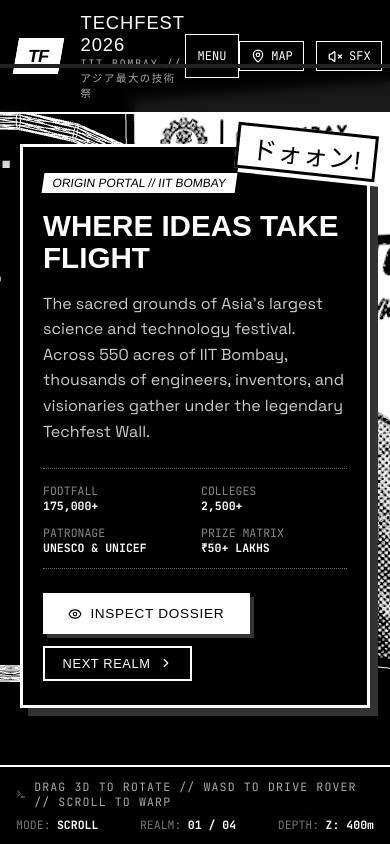
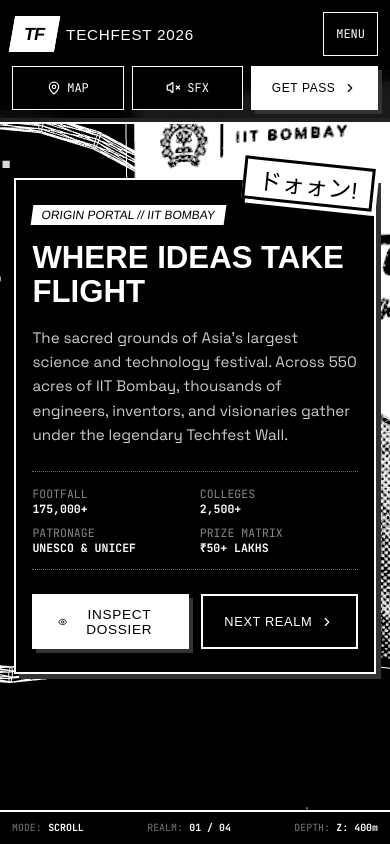
Before and after one commit to mantisdarling/Techfest-IITB-Parallax, a React (Vite) app: page / in a window 390 px wide. Shown: the top 844 px of the page. Built offline with nearby package versions, Linux system fonts and the light colour scheme; a web font is replaced by a local one.

Commit message:
feat: add compact phone layout for HUD and cards

```diff
--- a/src/App.css
+++ b/src/App.css
@@ -722,6 +722,199 @@
   }
 }
 
+@media (max-width: 600px) {
+  .manga-hud-header {
+    flex-wrap: wrap;
+    gap: 0.6rem;
+    padding: max(0.75rem, env(safe-area-inset-top)) max(0.75rem, env(safe-area-inset-right)) 0.75rem
+      max(0.75rem, env(safe-area-inset-left));
+  }
+
+  .hud-brand {
+    flex: 1;
+    min-width: 0;
+    gap: 0.6rem;
+  }
+
+  .brand-main {
+    font-size: 0.95rem;
+  }
+
+  .brand-sub {
+    display: none;
+  }
+
+  .mobile-nav {
+    order: 1;
+  }
+
+  .mobile-nav-panel {
+    position: fixed;
+    top: calc(env(safe-area-inset-top) + 4.5rem);
+    right: 0.75rem;
+  }
+
+  .hud-controls {
+    order: 2;
+    width: 100%;
+    gap: 0.5rem;
+  }
+
+  .control-icon-btn,
+  .hud-pass-btn {
+    flex: 1;
+    min-height: 44px;
+    justify-content: center;
+  }
+
+  .scroll-tracker {
+    top: calc(118px + env(safe-area-inset-top));
+  }
+
+  .scroll-realm {
+    padding: 9rem 0.9rem 7rem;
+  }
+
+  .realm-content.right-aligned {
+    margin-left: 0;
+  }
+
+  .manga-panel-card {
+    padding: 1.4rem 1rem;
+    border-width: 2px;
+    box-shadow: 5px 5px 0 #333333;
+  }
+
+  .manga-title {
+    font-size: clamp(1.55rem, 8vw, 2rem);
+    overflow-wrap: anywhere;
+  }
+
+  .manga-desc {
+    font-size: 0.95rem;
+  }
+
+  .sound-fx-badge {
+    right: 0;
+    font-size: 1.45rem;
+  }
+
+  .manga-specs-grid {
+    gap: 0.6rem;
+  }
+
+  .spec-item,
+  .spec-val {
+    overflow-wrap: anywhere;
+  }
+
+  .realm-actions > button {
+    flex: 1 1 130px;
+  }
+
+  .rover-controller-box {
+    flex-direction: column;
+    align-items: stretch;
+    gap: 1rem;
+  }
+
+  .dpad-container {
+    align-self: center;
+  }
+
+  .cockpit-hud-overlay {
+    padding: calc(8rem + env(safe-area-inset-top)) 1rem calc(7rem + env(safe-area-inset-bottom));
+  }
+
+  .cockpit-hud-row {
+    flex-direction: column;
+    gap: 0.75rem;
+  }
+
+  .cockpit-telemetry-left,
+  .cockpit-telemetry-right {
+    font-size: 0.62rem;
+  }
+
+  .cockpit-reticle-center {
+    width: 100px;
+    height: 100px;
+  }
+
+  .manga-hud-footer {
+    padding: 0.6rem 0.75rem max(0.6rem, env(safe-area-inset-bottom));
+  }
+
+  .hud-hint {
+    display: none;
+  }
+
+  .hud-telemetry-box {
+    gap: 0.5rem;
+    font-size: 0.62rem;
+  }
+
+  .dossier-modal-overlay {
+    padding: max(0.75rem, env(safe-area-inset-top)) 0.75rem
+      max(0.75rem, env(safe-area-inset-bottom));
+  }
+
+  .dossier-card {
+    border-width: 3px;
+    box-shadow: none;
+  }
+
+  .dossier-header {
+    position: sticky;
+    top: 0;
+    z-index: 1;
+    padding: 0.75rem;
+  }
+
+  .dossier-header-left {
+    min-width: 0;
+    gap: 0.5rem;
+  }
+
+  .dossier-title,
+  .pass-title {
+    font-size: 0.78rem;
+    overflow-wrap: anywhere;
+  }
+
+  .dossier-content {
+    padding: 1rem;
+  }
+
+  .ticket-canvas-frame {
+    padding: 1rem;
+  }
+
+  .ticket-header-row {
+    flex-wrap: wrap;
+    gap: 0.75rem;
+  }
+
+  .ticket-official-label {
+    display: block;
+    margin: 0.4rem 0 0;
+  }
+
+  .ticket-grid,
+  .pass-form-grid {
+    grid-template-columns: 1fr;
+  }
+
+  .ticket-qr {
+    width: 160px;
+    justify-self: center;
+  }
+
+  .ticket-name {
+    overflow-wrap: anywhere;
+  }
+}
+
 /* ==========================================================================
    EXTRACTED COMPONENT STYLES (previously inline)
    ========================================================================== */
```
